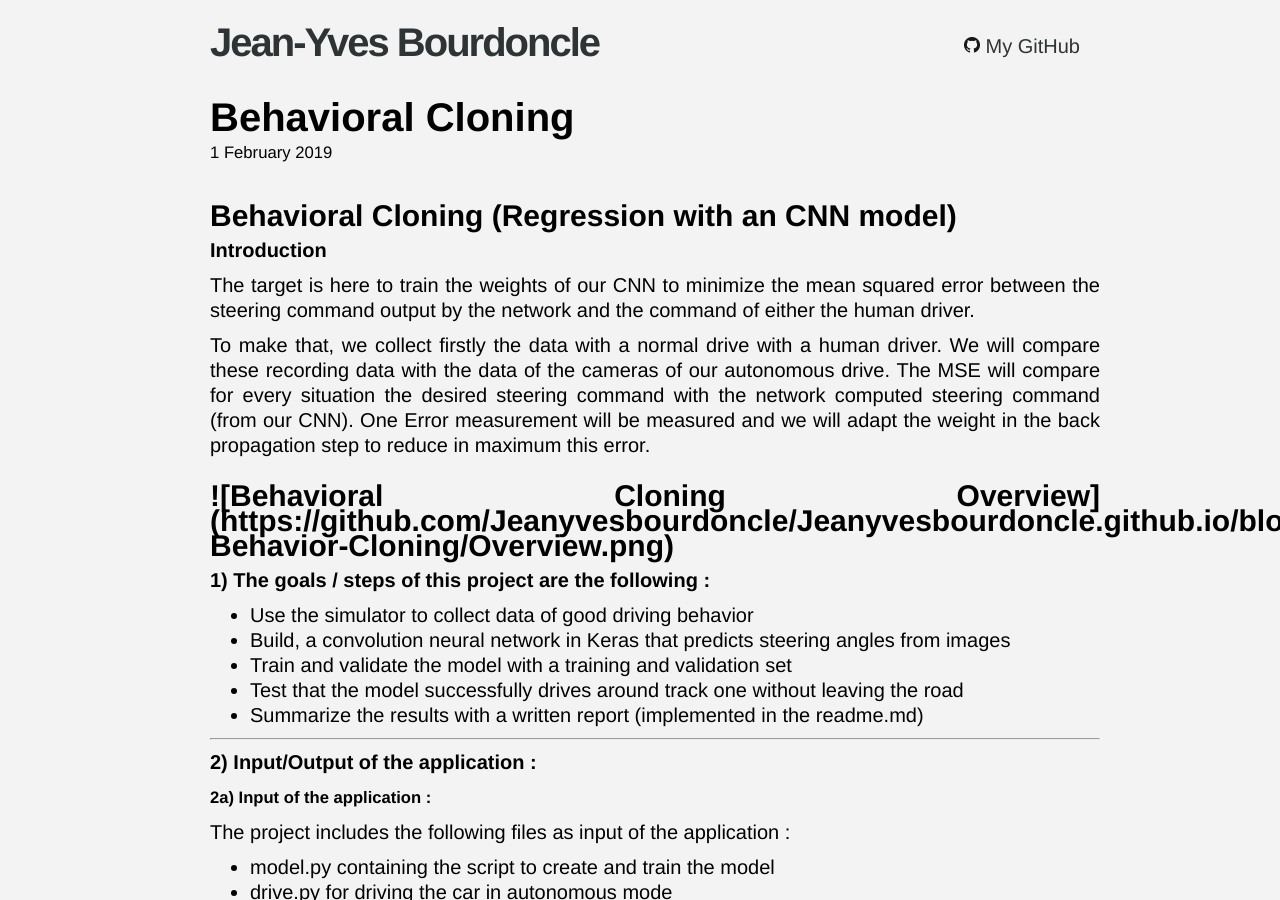
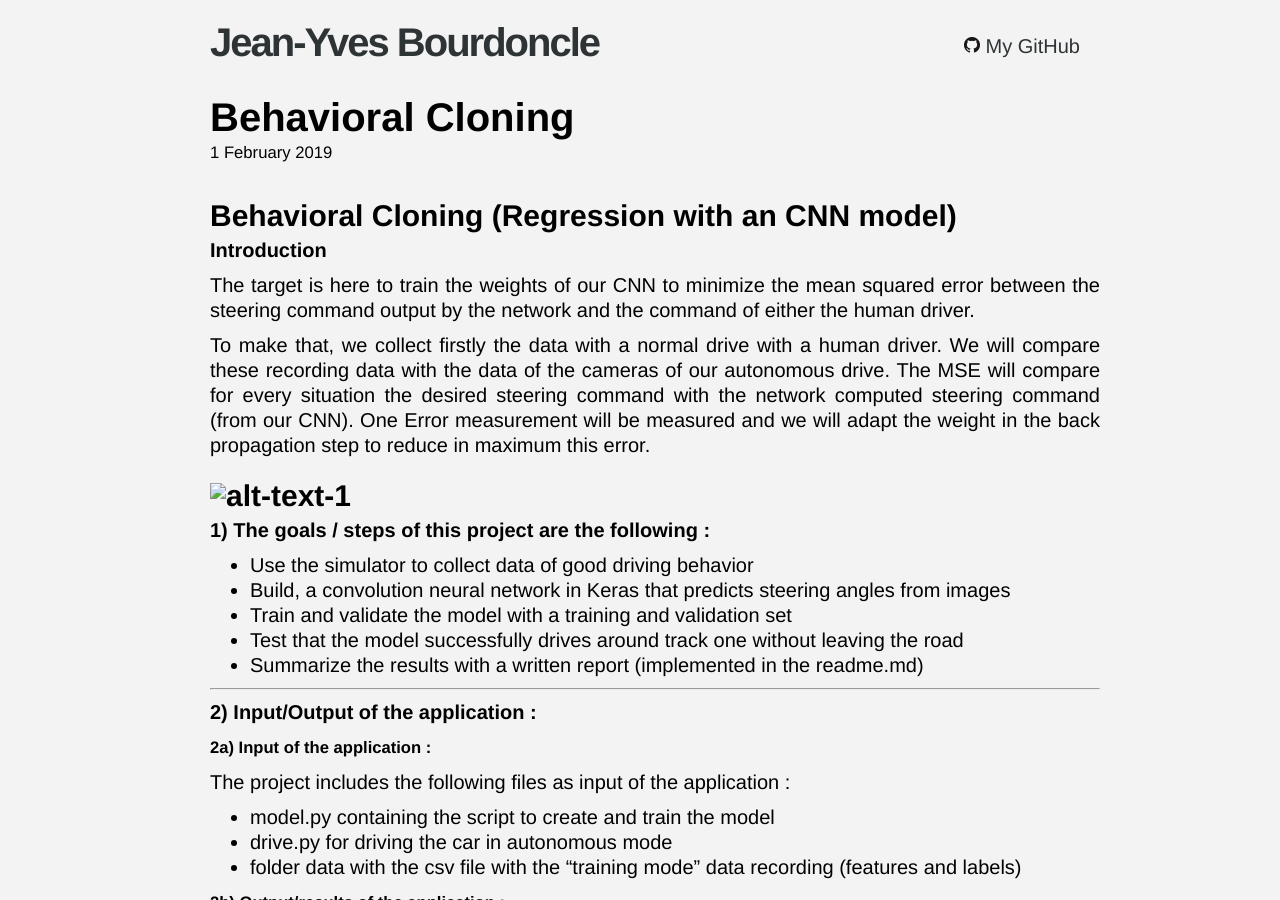
Before and after one commit to Jeanyvesbourdoncle/Jeanyvesbourdoncle.github.io, a Jekyll site: the page built from _posts/2019-02-01-sdc-Behavior-Cloning.md, in a window 1280 px wide and 900 px high. Built offline with Jekyll 4.4.1, drawn with Linux system fonts in a browser that asks for light colours.

Commit message:
Update 2019-02-01-sdc-Behavior-Cloning.md

```diff
--- a/_posts/2019-02-01-sdc-Behavior-Cloning.md
+++ b/_posts/2019-02-01-sdc-Behavior-Cloning.md
@@ -17,7 +17,7 @@
 steering command (from our CNN). One Error measurement will be measured and we will adapt the weight in the back propagation step to
 reduce in maximum this error.
 
-![Behavioral Cloning Overview] (https://github.com/Jeanyvesbourdoncle/Jeanyvesbourdoncle.github.io/blob/master/assets/sdc-Behavior-Cloning/Overview.png)
+![alt-text-1](../assets/sdc-Behavior_Cloning/Overview.png "title-1")
 ---------------------------------------------------------------------------------------------
 
 #### 1) The goals / steps of this project are the following :
```
